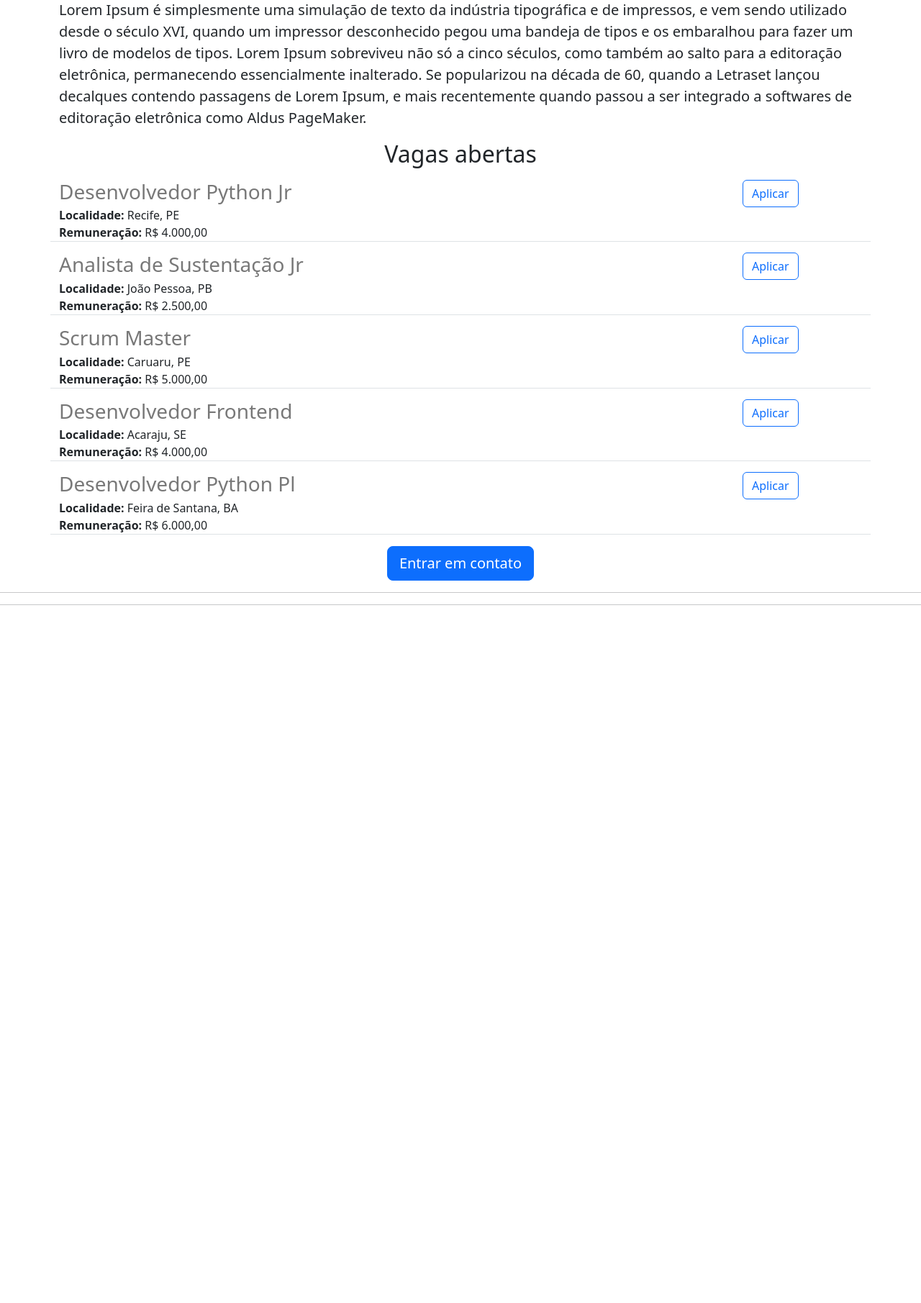
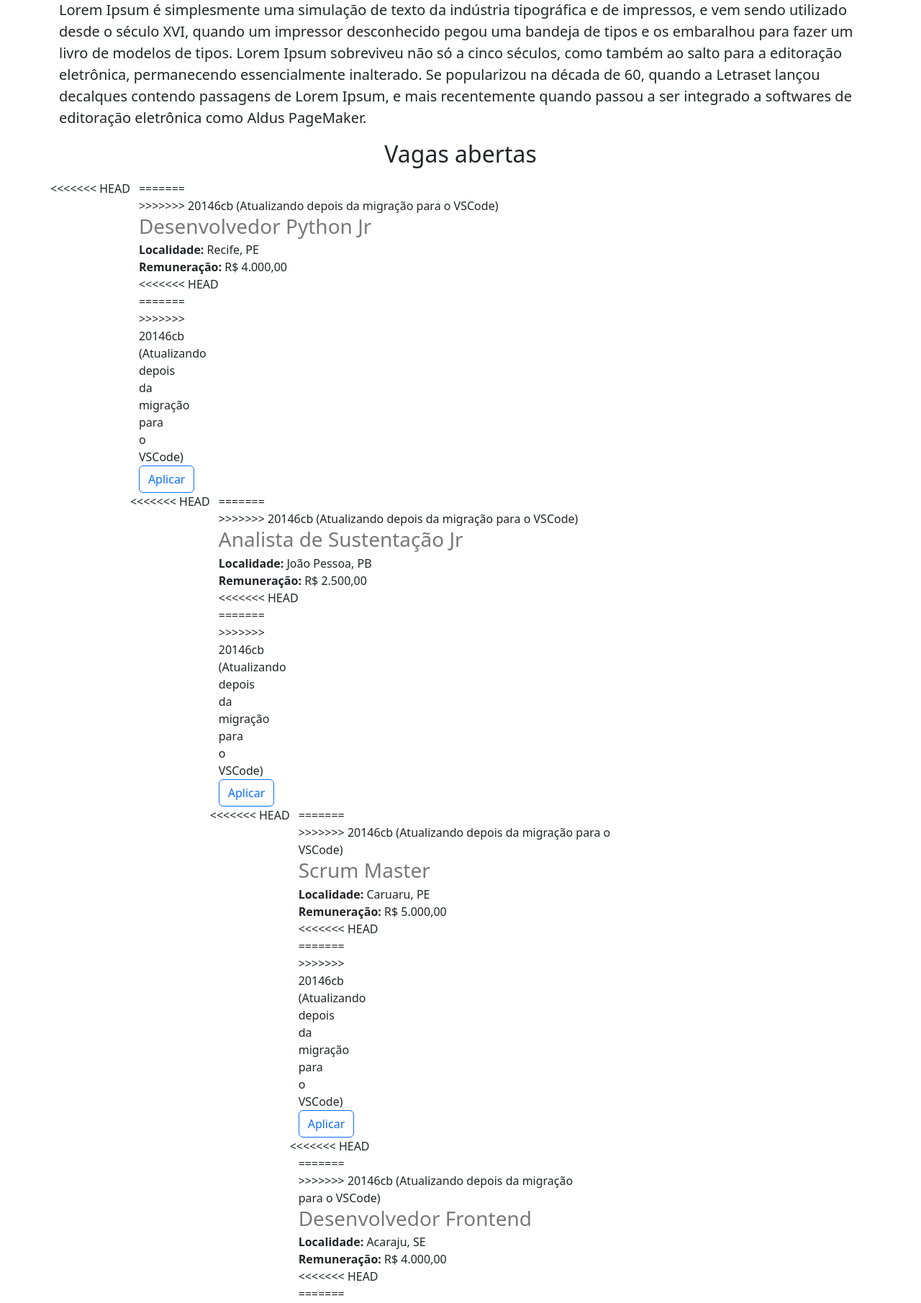
Before and after one commit to renatovaz92/Python-Carreiras, a Flask app: page / in a window 1280 px wide. Shown: the part 863-2674 px from the top of the page at 72% size. Before the commit the page ends 1704 px from the top, so only its background shows below. Run offline with Flask 3, Linux system fonts and the light colour scheme.

Commit message:
Salvando alterações locais antes do pull

```diff
--- a/templates/includes/vagas_item.html
+++ b/templates/includes/vagas_item.html
@@ -1,6 +1,10 @@
 <div class="row border-bottom"style="margin-bottom: 15px">
+<<<<<<< HEAD
     <div class="col-10">
-            <h3 style="color: rgb(120, 120, 120); margin-bottom: 4px;">
+=======
+    <div class="col-9">
+>>>>>>> 20146cb (Atualizando depois da migração para o VSCode)
+            <h3 style="color: rgb(121, 120, 120); margin-bottom: 4px;">
               {{vaga.titulo}}
             </h3>
             <div>
@@ -11,7 +15,11 @@
             </div>
 
     </div>
+<<<<<<< HEAD
     <div class="col-2">
+=======
+    <div class="col-3">
+>>>>>>> 20146cb (Atualizando depois da migração para o VSCode)
         <button type="button" class="btn btn-outline-primary">Aplicar</button>
     </div>
 
```
Also changed, not shown: static/estilo.css (+28 -1 lines).
